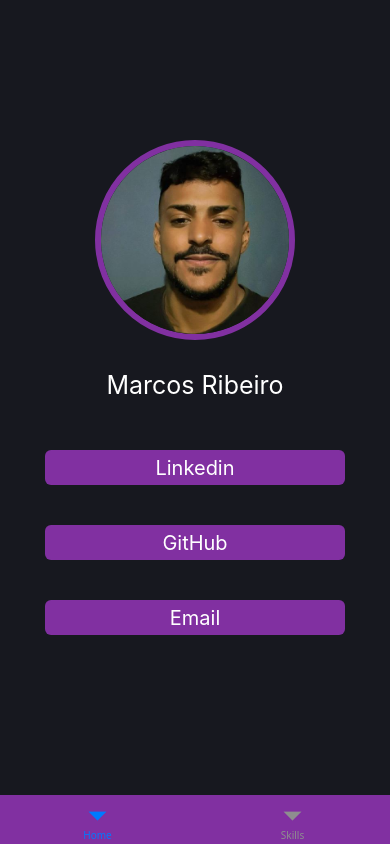
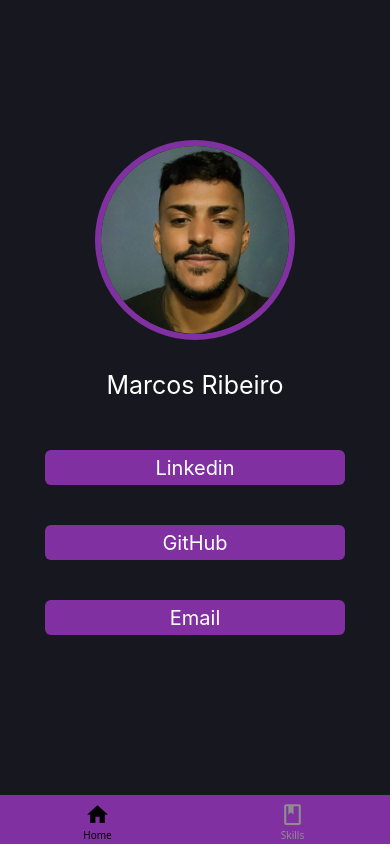
Before and after one commit to Marcsfic98/portifolio-app, a React Native app: screen / in a window 390 px wide. Built offline with nearby package versions, Linux system fonts and the light colour scheme.

Commit message:
projeto finalizado

```diff
--- a/package.json
+++ b/package.json
@@ -9,6 +9,7 @@
     "web": "expo start --web"
   },
   "dependencies": {
+    "@expo/vector-icons": "^14.1.0",
     "@react-navigation/bottom-tabs": "^7.3.17",
     "@react-navigation/native": "^7.1.13",
     "expo": "~53.0.12",
--- a/src/routes/ButtonTab.tsx
+++ b/src/routes/ButtonTab.tsx
@@ -1,14 +1,32 @@
 import { createBottomTabNavigator } from "@react-navigation/bottom-tabs";
 import { Home } from "../screen/Home";
 import { Skill } from "../screen/Skill";
+import { MaterialCommunityIcons } from '@expo/vector-icons';
 
-const {Navigator,Screen} = createBottomTabNavigator()
+const { Navigator, Screen } = createBottomTabNavigator();
 
 export function MyTabs() {
-    return(
-        <Navigator screenOptions={{headerShown:false, tabBarStyle:{backgroundColor:'#8130a1',borderTopWidth:0,elevation:0,shadowOpacity:0}}}>
-            <Screen name="Home" component={Home}/>
-            <Screen name="Skills" component={Skill}/>
-        </Navigator>
-    )
+  return (
+    <Navigator
+      screenOptions={({ route }) => ({
+        headerShown: false,
+        tabBarStyle: { backgroundColor: '#8130a1', borderTopWidth: 0 },
+        tabBarActiveTintColor: "black",
+        tabBarIcon: ({ focused, color, size }) => {
+          let iconName;
+
+          if (route.name === 'Home') {
+            iconName = focused ? 'home' : 'home-outline';
+          } else if (route.name === 'Skills') {
+            iconName = focused ? 'book' : 'book-outline';
+          }
+
+          return <MaterialCommunityIcons name={iconName} size={size} color={color} />;
+        },
+      })}
+    >
+      <Screen name="Home" component={Home} />
+      <Screen name="Skills" component={Skill} />
+    </Navigator>
+  );
 }
```
Also changed, not shown: 1 other file (tests, documents, lock files or other folders).
